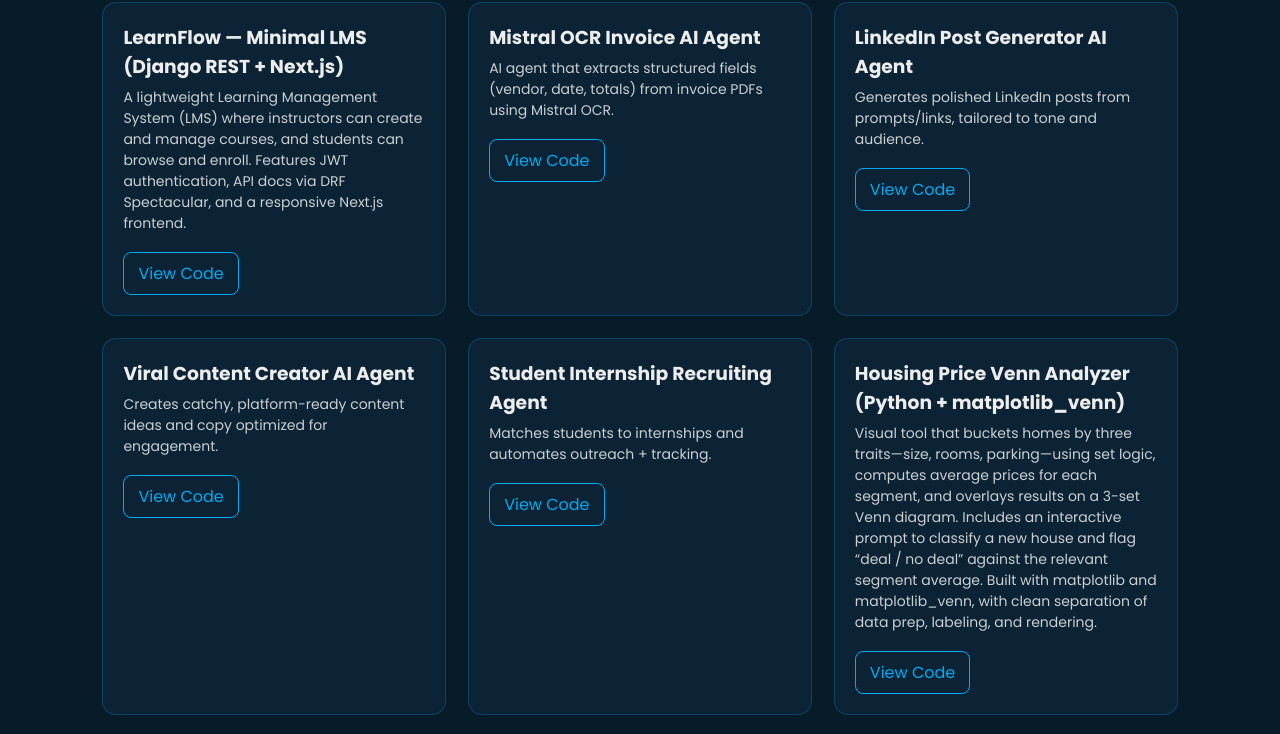
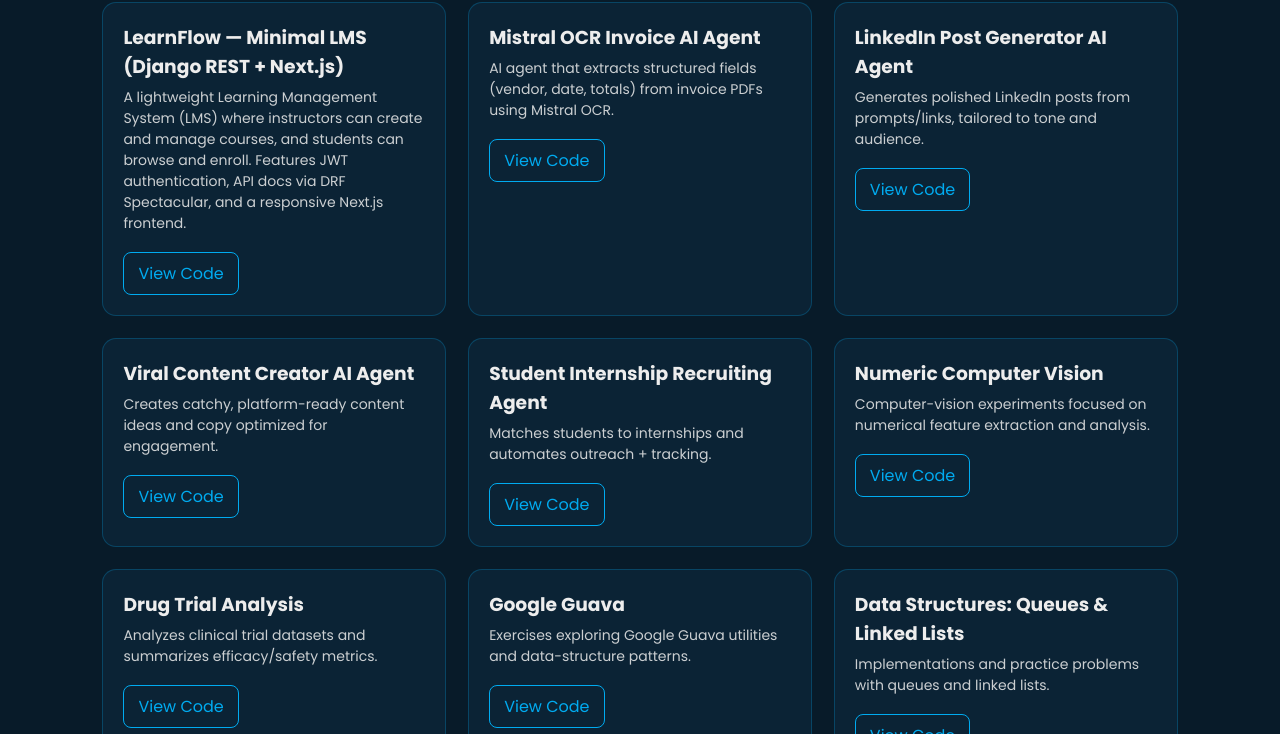
Before and after one commit to Aniruddha-M-Dhir/aniruddha-portfolio-websiste, a website: page Portfolio.html in a window 1280 px wide. Shown: the part 189-923 px from the top of the page. Drawn offline with Linux system fonts and the light colour scheme.

Commit message:
Update Portfolio.html

```diff
--- a/Portfolio.html
+++ b/Portfolio.html
@@ -74,25 +74,6 @@
             <a class="btn outline" href="https://github.com/Aniruddha-M-Dhir/student-internship-recruiting-agent-" target="_blank" rel="noreferrer">View Code</a>
           </div>
         </article>
-
-
-        <!-- NEW: Housing Price Venn Analyzer -->
-<article class="project-card">
-  <h3>Housing Price Venn Analyzer (Python + matplotlib_venn)</h3>
-  <p>
-    Visual tool that buckets homes by three traits—size, rooms, parking—using set logic,
-    computes average prices for each segment, and overlays results on a 3-set Venn diagram.
-    Includes an interactive prompt to classify a new house and flag “deal / no deal”
-    against the relevant segment average. Built with matplotlib and matplotlib_venn,
-    with clean separation of data prep, labeling, and rendering.
-  </p>
-  <div class="actions">
-    <!-- TODO: replace # with your repo URL -->
-    <a class="btn outline" href="#" target="_blank" rel="noreferrer">View Code</a>
-  </div>
-</article>
-
-
 
         <!-- 5 -->
         <article class="project-card">
```
